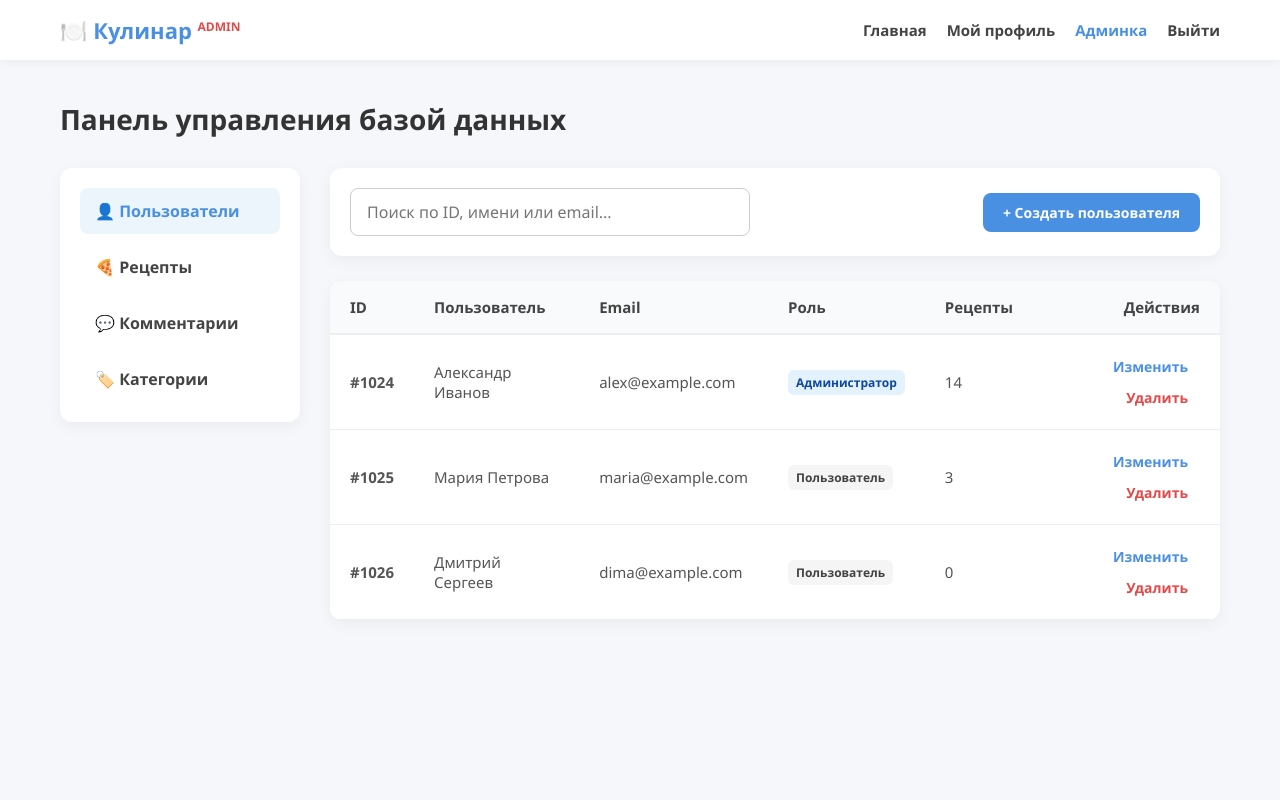
After one commit to OrlovMatvey/Site, a Python web app: template src/templates/admin.html in a window 1280 px wide. The commit adds this page. Run offline with Jinja, Linux system fonts and the light colour scheme; the template is opened without the code that fills it, so the values that code supplies are empty.

Commit message:
Добавил шаблон админ-панели

```diff
--- a/src/auth/models.py
+++ b/src/auth/models.py
@@ -23,7 +23,7 @@ class UserTokenData(Base):
     __tablename__ = "UserTokens"
 
     id: Mapped[int] = mapped_column(primary_key=True)
-    token: Mapped[str] = mapped_column(String(50))
+    token: Mapped[str] = mapped_column(String(200))
     created_at: Mapped[date] = mapped_column()
     expired_at: Mapped[date] = mapped_column()
     user_id: Mapped[int] = mapped_column(ForeignKey('UserData.id'))
--- /dev/null
+++ b/src/templates/admin.html
@@ -0,0 +1,240 @@
+<!DOCTYPE html>
+<html lang="ru">
+<head>
+    <meta charset="UTF-8">
+    <meta name="viewport" content="width=device-width, initial-scale=1.0">
+    <title>Админ-панель — Поварской Клуб</title>
+    <link rel="icon" href="/static/favicon.png">
+    <link rel="stylesheet" href="/static/style.css">
+    <style>
+        /* Дополнительные стили для специфичных элементов админ-панели */
+        .admin-dashboard {
+            display: grid;
+            grid-template-columns: 240px 1fr;
+            gap: 30px;
+            margin-top: 20px;
+        }
+
+        /* Боковое меню админа */
+        .admin-sidebar {
+            background-color: #ffffff;
+            padding: 20px;
+            border-radius: 12px;
+            box-shadow: 0 4px 15px rgba(0, 0, 0, 0.05);
+            height: fit-content;
+        }
+
+        .sidebar-menu {
+            list-style: none;
+            display: flex;
+            flex-direction: column;
+            gap: 10px;
+        }
+
+        .sidebar-menu a {
+            display: block;
+            padding: 12px 15px;
+            color: #444444;
+            text-decoration: none;
+            font-weight: 600;
+            border-radius: 8px;
+            transition: all 0.2s ease;
+        }
+
+        .sidebar-menu a:hover, .sidebar-menu a.active {
+            background-color: rgba(74, 144, 226, 0.1);
+            color: #4a90e2;
+        }
+
+        /* Панель фильтров и поиска */
+        .admin-controls {
+            background-color: #ffffff;
+            padding: 20px;
+            border-radius: 12px;
+            box-shadow: 0 4px 15px rgba(0, 0, 0, 0.05);
+            margin-bottom: 25px;
+            display: flex;
+            justify-content: space-between;
+            align-items: center;
+            gap: 15px;
+            flex-wrap: wrap;
+        }
+
+        .search-box {
+            flex-grow: 1;
+            max-width: 400px;
+        }
+
+        /* Стили адаптивной таблицы базы данных */
+        .db-table-container {
+            background-color: #ffffff;
+            border-radius: 12px;
+            box-shadow: 0 4px 15px rgba(0, 0, 0, 0.05);
+            overflow-x: auto;
+        }
+
+        .db-table {
+            width: 100%;
+            border-collapse: collapse;
+            text-align: left;
+            font-size: 15px;
+        }
+
+        .db-table th {
+            background-color: #f8fafc;
+            color: #444444;
+            padding: 16px 20px;
+            font-weight: 600;
+            border-bottom: 2px solid #eeeeee;
+        }
+
+        .db-table td {
+            padding: 16px 20px;
+            color: #555555;
+            border-bottom: 1px solid #eeeeee;
+            vertical-align: middle;
+        }
+
+        .db-table tr:hover {
+            background-color: #fcfdfe;
+        }
+
+        /* Статусы и бейджи */
+        .badge {
+            display: inline-block;
+            padding: 4px 8px;
+            border-radius: 6px;
+            font-size: 12px;
+            font-weight: bold;
+        }
+
+        .badge-admin { background-color: #e3f2fd; color: #0d47a1; }
+        .badge-user { background-color: #f5f5f5; color: #424242; }
+
+        /* Кнопки управления строками */
+        .action-btn {
+            background: none;
+            border: none;
+            cursor: pointer;
+            font-size: 14px;
+            font-weight: 600;
+            padding: 6px 12px;
+            border-radius: 6px;
+            transition: background-color 0.2s;
+        }
+
+        .btn-edit { color: #4a90e2; }
+        .btn-edit:hover { background-color: rgba(74, 144, 226, 0.1); }
+        .btn-delete { color: #e24a4a; }
+        .btn-delete:hover { background-color: rgba(226, 74, 74, 0.1); }
+
+        @media (max-width: 768px) {
+            .admin-dashboard { grid-template-columns: 1fr; }
+        }
+    </style>
+</head>
+<body class="main-layout">
+
+    <!-- Верхнее навигационное меню -->
+    <nav class="navbar">
+        <div class="navbar-container">
+            <a href="/Service/Main" class="navbar-logo">🍽️ Кулинар <span style="font-size: 12px; vertical-align: super; color: #e24a4a;">ADMIN</span></a>
+            <ul class="navbar-menu">
+                <li><a href="/Service/Main">Главная</a></li>
+                <li><a href="/Service/Profile">Мой профиль</a></li>
+                <li><a href="#" class="active">Админка</a></li>
+                <li><a href="#">Выйти</a></li>
+            </ul>
+        </div>
+    </nav>
+
+    <!-- Основной контент страницы -->
+    <main class="content-container">
+
+        <div class="page-header">
+            <h1>Панель управления базой данных</h1>
+        </div>
+
+        <div class="admin-dashboard">
+
+            <!-- Боковая панель переключения сущностей (Таблиц БД) -->
+            <aside class="admin-sidebar">
+                <ul class="sidebar-menu">
+                    <li><a href="#" class="active">👤 Пользователи</a></li>
+                    <li><a href="#">🍕 Рецепты</a></li>
+                    <li><a href="#">💬 Комментарии</a></li>
+                    <li><a href="#">🏷️ Категории</a></li>
+                </ul>
+            </aside>
+
+            <!-- Контентная область управления текущей таблицей -->
+            <section class="admin-content">
+
+                <!-- Панель фильтров и поиска -->
+                <div class="admin-controls">
+                    <div class="input-group search-box" style="margin-bottom: 0;">
+                        <input type="text" placeholder="Поиск по ID, имени или email...">
+                    </div>
+                    <button class="btn-small">+ Создать пользователя</button>
+                </div>
+
+                <!-- Таблица с данными из БД -->
+                <div class="db-table-container">
+                    <table class="db-table">
+                        <thead>
+                            <tr>
+                                <th>ID</th>
+                                <th>Пользователь</th>
+                                <th>Email</th>
+                                <th>Роль</th>
+                                <th>Рецепты</th>
+                                <th style="text-align: right;">Действия</th>
+                            </tr>
+                        </thead>
+                        <tbody>
+                            <!-- Строка пользователя 1 -->
+                            <tr>
+                                <td><strong>#1024</strong></td>
+                                <td>Александр Иванов</td>
+                                <td>alex@example.com</td>
+                                <td><span class="badge badge-admin">Администратор</span></td>
+                                <td>14</td>
+                                <td style="text-align: right;">
+                                    <button class="action-btn btn-edit">Изменить</button>
+                                    <button class="action-btn btn-delete">Удалить</button>
+                                </td>
+                            </tr>
+                            <!-- Строка пользователя 2 -->
+                            <tr>
+                                <td><strong>#1025</strong></td>
+                                <td>Мария Петрова</td>
+                                <td>maria@example.com</td>
+                                <td><span class="badge badge-user">Пользователь</span></td>
+                                <td>3</td>
+                                <td style="text-align: right;">
+                                    <button class="action-btn btn-edit">Изменить</button>
+                                    <button class="action-btn btn-delete">Удалить</button>
+                                </td>
+                            </tr>
+                            <!-- Строка пользователя 3 -->
+                            <tr>
+                                <td><strong>#1026</strong></td>
+                                <td>Дмитрий Сергеев</td>
+                                <td>dima@example.com</td>
+                                <td><span class="badge badge-user">Пользователь</span></td>
+                                <td>0</td>
+                                <td style="text-align: right;">
+                                    <button class="action-btn btn-edit">Изменить</button>
+                                    <button class="action-btn btn-delete">Удалить</button>
+                                </td>
+                            </tr>
+                        </tbody>
+                    </table>
+                </div>
+
+            </section>
+        </div>
+    </main>
+
+</body>
+</html>
```
Also changed, not shown: src/auth/service.py (+4 -4 lines), src/recept_service/router.py (+7 -0 lines), src/templates/index.html (+0 -27 lines), src/templates/profile.html (+4 -17 lines), README.md, database.db (deleted).
